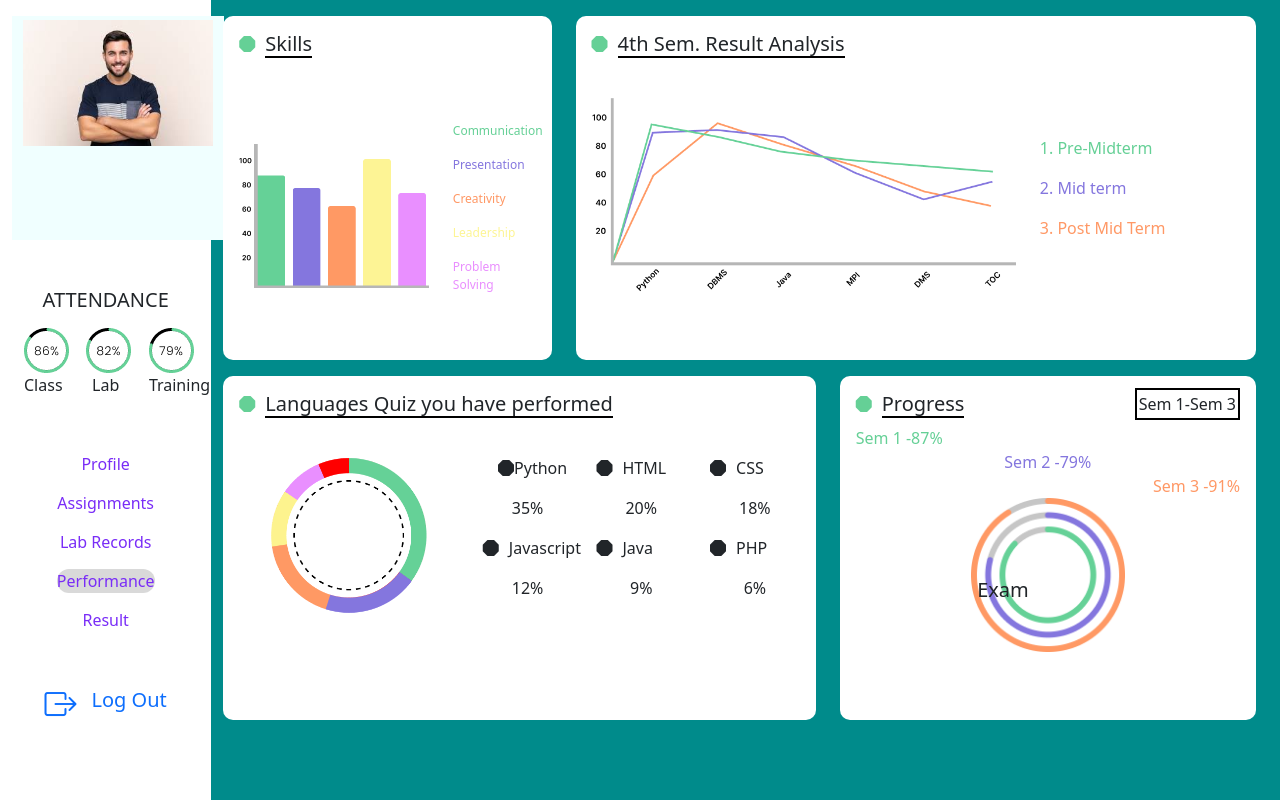
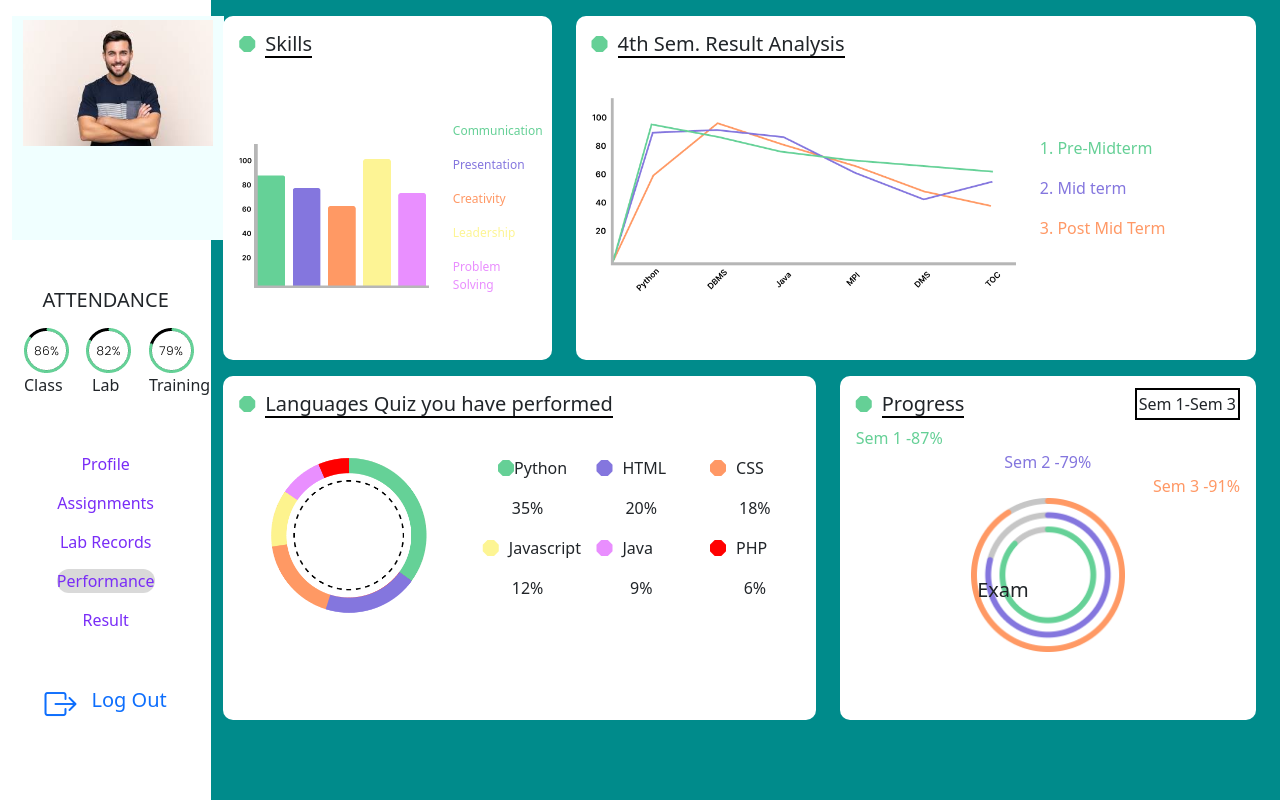
Before and after one commit to Tathya-Dixit/StudentManagementSystems, a Django app: page /performance in a window 1280 px wide. Run offline with Django 4.2, Linux system fonts and the light colour scheme; a user stored in the database is signed in; data comes from the database, SQL or seed files in the repository; both versions use the stored data as it was after the commit.

Commit message:
minor updates

```diff
--- a/templates/performance.html
+++ b/templates/performance.html
@@ -110,21 +110,21 @@
                                     <div class="row">
                                         <div class="col-lg-4 m-auto d-block">
                                             <div class="l1">
-                                                <i class="bi bi-octagon-fill"></i>
+                                                <i style="color: #65d096;" class="bi bi-octagon-fill"></i>
                                                 <p>Python</p>
                                             </div>
                                             <p>35%</p>
                                         </div>
                                         <div class="col-lg-4 m-auto d-block">
                                             <div class="l2">
-                                                <i class="bi bi-octagon-fill"></i>
+                                                <i style="color:#8476de;" class="bi bi-octagon-fill"></i>
                                                 <p>HTML</p>
                                             </div>
                                             <p>20%</p>
                                         </div>
                                         <div class="col-lg-4 m-auto d-block">
                                             <div class="l3">
-                                                <i class="bi bi-octagon-fill"></i>
+                                                <i style="color:#ff9865" class="bi bi-octagon-fill"></i>
                                                 <p>CSS</p>
                                             </div>
                                             <p>18%</p>
@@ -133,21 +133,21 @@
                                     <div class="row">
                                         <div class="col-lg-4 m-auto d-block">
                                             <div class="l4">
-                                                <i class="bi bi-octagon-fill"></i>
+                                                <i style="color:#fdf594;" class="bi bi-octagon-fill"></i>
                                                 <p>Javascript</p>
                                             </div>
                                             <p>12%</p>
                                         </div>
                                         <div class="col-lg-4 m-auto d-block">
                                             <div class="l5">
-                                                <i class="bi bi-octagon-fill"></i>
+                                                <i style="color:#e98efe;" class="bi bi-octagon-fill"></i>
                                                 <p>Java</p>
                                             </div>
                                             <p>9%</p>
                                         </div>
                                         <div class="col-lg-4 m-auto d-block">
                                             <div class="l6">
-                                                <i class="bi bi-octagon-fill"></i>
+                                                <i style="color:red;" class="bi bi-octagon-fill"></i>
                                                 <p>PHP</p>
                                             </div>
                                             <p>6%</p>
```
Also changed, not shown: db.sqlite3.
